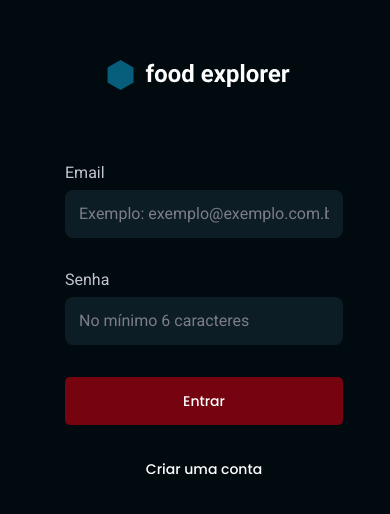
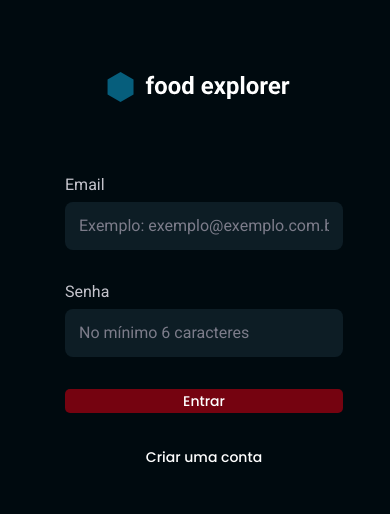
Before and after one commit to madalena-rocha/food-explorer-frontend, a React (Vite) app: page / in a window 390 px wide. Shown: the part 152-666 px from the top of the page. Built offline with nearby package versions, Linux system fonts and the light colour scheme.

Commit message:
:zap: improve component Button

```diff
--- a/package.json
+++ b/package.json
@@ -12,6 +12,7 @@
     "react": "^18.2.0",
     "react-dom": "^18.2.0",
     "react-icons": "^4.7.1",
+    "react-responsive": "^9.0.2",
     "react-router-dom": "^6.8.1",
     "styled-components": "^5.3.6"
   },
--- a/src/components/Button/index.jsx
+++ b/src/components/Button/index.jsx
@@ -1,8 +1,11 @@
 import { TbReceipt } from "react-icons/tb";
+import { useMediaQuery } from 'react-responsive';
 
 import { Container } from "./styles";
 
 export function Button({ title, loading = false, isCustomer, ...rest }) {
+  const isDesktop = useMediaQuery({ minWidth: 1024 });
+
   return (
     <Container
       type="button"
@@ -11,7 +14,7 @@ export function Button({ title, loading = false, isCustomer, ...rest }) {
     >
       {isCustomer && <TbReceipt size={32} />}
       {loading ? "Carregando..." : title}
-      {isCustomer && <span>({rest.orderCount})</span>}
+      {isCustomer && <span>{isDesktop ? `(${rest.orderCount})` : rest.orderCount}</span>}
     </Container>
   );
 }
--- a/src/components/Button/styles.js
+++ b/src/components/Button/styles.js
@@ -1,24 +1,45 @@
 import styled from "styled-components";
 
 export const Container = styled.button`
-  width: 100%;
-  background-color: ${({ theme }) => theme.COLORS.DARK_RED};
-  color: ${({ theme }) => theme.COLORS.WHITE};
+  border: 0;
+  background: none;
+  border-radius: 5px;
 
   display: flex;
   align-items: center;
   justify-content: center;
-  gap: 8px;
 
-  border: 0;
-  padding: 12px 32px;
-  border-radius: 5px;
+  width: 100%;
+  background-color: ${({ theme }) => theme.COLORS.DARK_RED};
+  color: ${({ theme }) => theme.COLORS.WHITE};
 
   font-family: 'Poppins', sans-serif;
   font-size: 14px;
   line-height: 24px;
 
+  position: relative;
+
+  > span {
+    position: absolute;
+    top: -4px;
+    right: -5.54px;
+
+    background-color: ${({ theme }) => theme.COLORS.DARK_RED};
+    border-radius: 99px;
+    padding-inline: 5.5px;
+  }
+
   &:disabled {
     opacity: 0.5;
   }
+
+  @media (min-width: 1024px) {
+    gap: 8px;
+    padding: 12px 32px;
+
+    > span {
+      position: initial;
+      padding-inline: 0;
+    }
+  }
 `;
```
Also changed, not shown: 1 other file (tests, documents, lock files or other folders).
